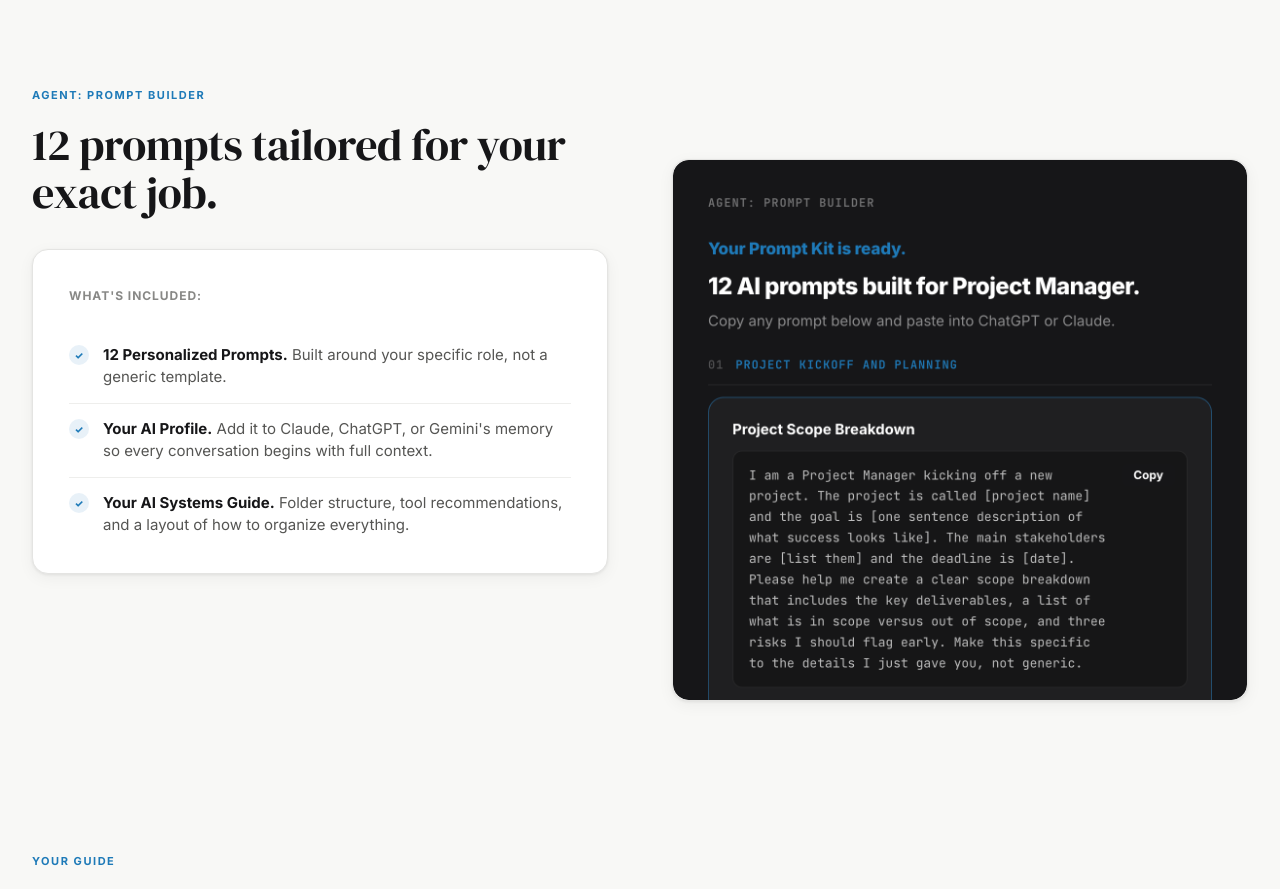
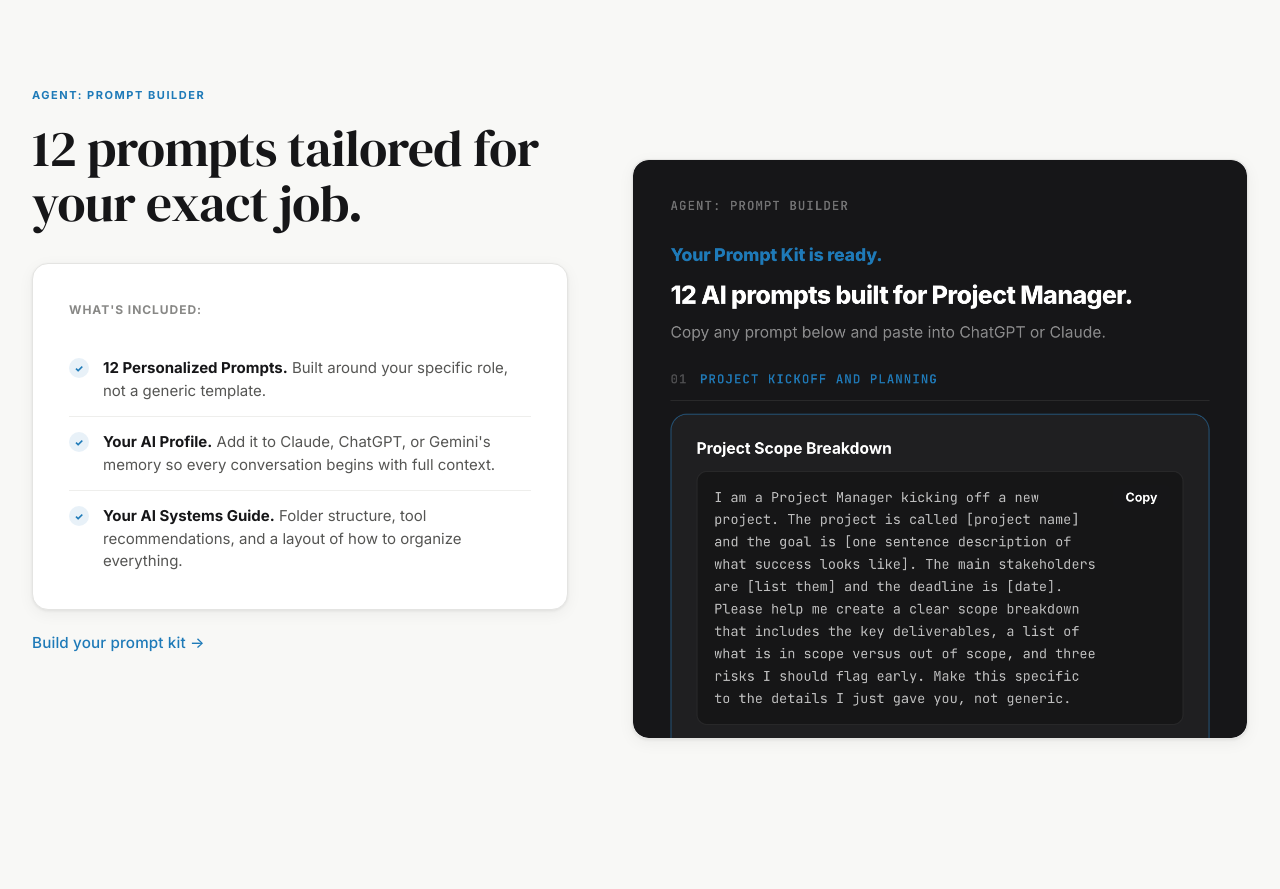
Before and after one commit to coolcalvin457-tech/agent-timesaver-nextjs, a Next.js app: page / in a window 1280 px wide. Shown: the part 1360-2249 px from the top of the page. Built offline with nearby package versions, Linux system fonts and the light colour scheme.

Commit message:
Bigger headline, text CTA, wider right column on Prompt Builder section

```diff
--- a/app/globals.css
+++ b/app/globals.css
@@ -2499,7 +2499,7 @@ input, textarea {
 
 .prompt-builder-layout {
   display: grid;
-  grid-template-columns: 1fr 1fr;
+  grid-template-columns: 1fr 1.15fr;
   gap: 64px;
   align-items: start;
 }
--- a/app/page.tsx
+++ b/app/page.tsx
@@ -71,11 +71,11 @@ export default function Home() {
                 <div className="eyebrow" style={{ marginBottom: "16px" }}>AGENT: Prompt Builder</div>
                 <h2
                   className="heading-1"
-                  style={{ marginBottom: "32px" }}
+                  style={{ marginBottom: "32px", fontSize: "clamp(2.25rem, 4vw, 3.5rem)", lineHeight: 1.08 }}
                 >
-                  12 prompts tailored for your exact job.
+                  12 prompts tailored for<br />your exact job.
                 </h2>
-                <a href="/prompt-builder" className="kit-preview-card" style={{ textDecoration: "none", cursor: "pointer", display: "block" }}>
+                <a href="/prompt-builder" className="kit-preview-card" style={{ textDecoration: "none", cursor: "pointer", display: "block", marginBottom: "20px" }}>
                   <div className="kit-preview-label">What&apos;s included:</div>
 
                   <div className="kit-item">
@@ -98,6 +98,9 @@ export default function Home() {
                       <strong>Your AI Systems Guide.</strong> Folder structure, tool recommendations, and a layout of how to organize everything.
                     </div>
                   </div>
+                </a>
+                <a href="/prompt-builder" style={{ color: "var(--cta)", fontSize: "0.95rem", fontWeight: 500, textDecoration: "none", letterSpacing: "0.01em" }}>
+                  Build your prompt kit →
                 </a>
               </div>
 
```
